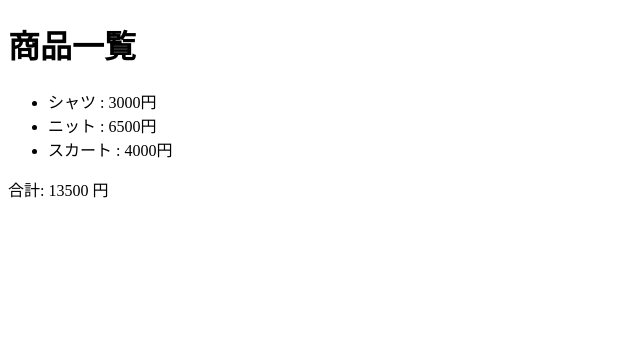
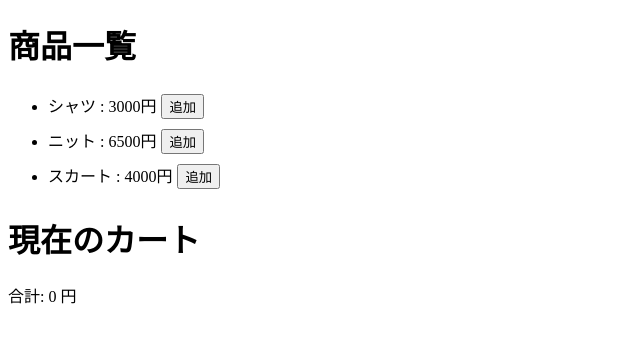
Before and after one commit to miku393911/react_learning, a React (Vite) app: page / in a window 1280 px wide. Shown: the top 342 px of the page, without its empty margins (0-640 px from the left). Built offline with nearby package versions, Linux system fonts and the light colour scheme.

Commit message:
19番後半終了

```diff
--- a/src/App.jsx
+++ b/src/App.jsx
@@ -228,7 +228,7 @@ export function App (){
   return (
     <>
       <input type="text" value={newItem} onChange={ (e) => setNewItem(e.target.value)} placeholder="入力してください" />
-      <button onClick={onClickAdd}>追加</button>
+      <button onClick={ () => onClickAdd()}>追加</button>
       <ul>
         リスト👇 {todos.map( (todo, index) => <li key={index}> {todo} <button onClick={ () => onClickDeleted(index)}>削除</button> </li> )}
       </ul>
@@ -277,25 +277,41 @@ function ArticleItem( {data} ){ ///分割代入でdataを識別子（props）と
     )
 }*/
 
-/*### Q19. ショッピングカート合計 (reduce/計算)
-商品名と価格が入った配列があります。
-カートに入っている商品の「合計金額」を常に計算して表示してください。
-*   **Hooks:** `useState` (商品は固定でも可、追加削除できれば尚良し)*/
 export function App (){  //合計金額のように自動的に計算で出されるためuseStateで管理する必要がない
-  const [cartItems, setCartItems] = useState([ //商品リスト自体を管理（商品の増減のたびに再レンダリング
-    {name: "シャツ", price: 3000},
-    {name: "ニット", price: 6500},
-    {name: "スカート", price: 4000},
-  ]) //（今の合計、次の商品）　=> 次の合計, totalの最初の値（reduceにおいて、何から始めるかを決めるための初期値
-  const totalPrice = cartItems.reduce((total, item) => total + item.price, 0);
+  const products = [ //削除ボタンを作る際に必要なデータ（定数でOK/ 賞品一覧のデータは固定
+  {name: "シャツ", price: 3000},
+  {name: "ニット", price: 6500},
+  {name: "スカート", price: 4000},
+]
+  const [cartItems, setCartItems] = useState([]); //カート自体を管理（商品の増減のたびに再レンダリング
+  const totalPrice = cartItems.reduce((total, item) => total + item.price, 0); //（今の合計、次の商品） => 次の合計, totalの最初の値（reduceにおいて、何から始めるかを決めるための初期値
+  const onClickAdd = (addItem) => {
+    setCartItems([...cartItems, addItem]);  //カートに商品一覧から追加した商品を追加する
+  }
+  const onClickDeleted = (deletedIndex) => {
+    const newTodos = [...cartItems];  //削除したいのはカートの商品なので、カートの商品をコピーする（削除したいものを削除するためのfilter
+    setCartItems(newTodos.filter((_, index) => index !== deletedIndex)) //商品のindexと削除したいindexが一致しないものを残す
+  }
   return (
     <>
     <h1>商品一覧</h1>
     <ul>
-      {cartItems.map ((cartItem) => <li key={cartItem.name}>
-      {cartItem.name} : {cartItem.price}円 </li>)}
+      {products.map ((product) => <li key={product.name}>
+      {product.name} : {product.price}円
+      <button onClick={() => onClickAdd(product)}>追加</button></li>)}
+    </ul>
+    <h1>現在のカート</h1>
+    <ul>
+      {cartItems.map ((cartItem, index) => <li key={index}>
+      {cartItem.name} : {cartItem.price}円
+      <button onClick={ () => onClickDeleted(index)}>削除</button></li>)}
     </ul>
     <p>合計: {totalPrice} 円</p>
     </>
   )
 }
+
+/*### Q20. タブ切り替え (条件付きレンダリング)
+「タブ1」「タブ2」「タブ3」のボタンがあります。
+押されたタブに対応するコンテンツ（文章など）だけを表示してください。
+*   **Hooks:** `useState` (現在選択されているタブIDを管理)*/
```
